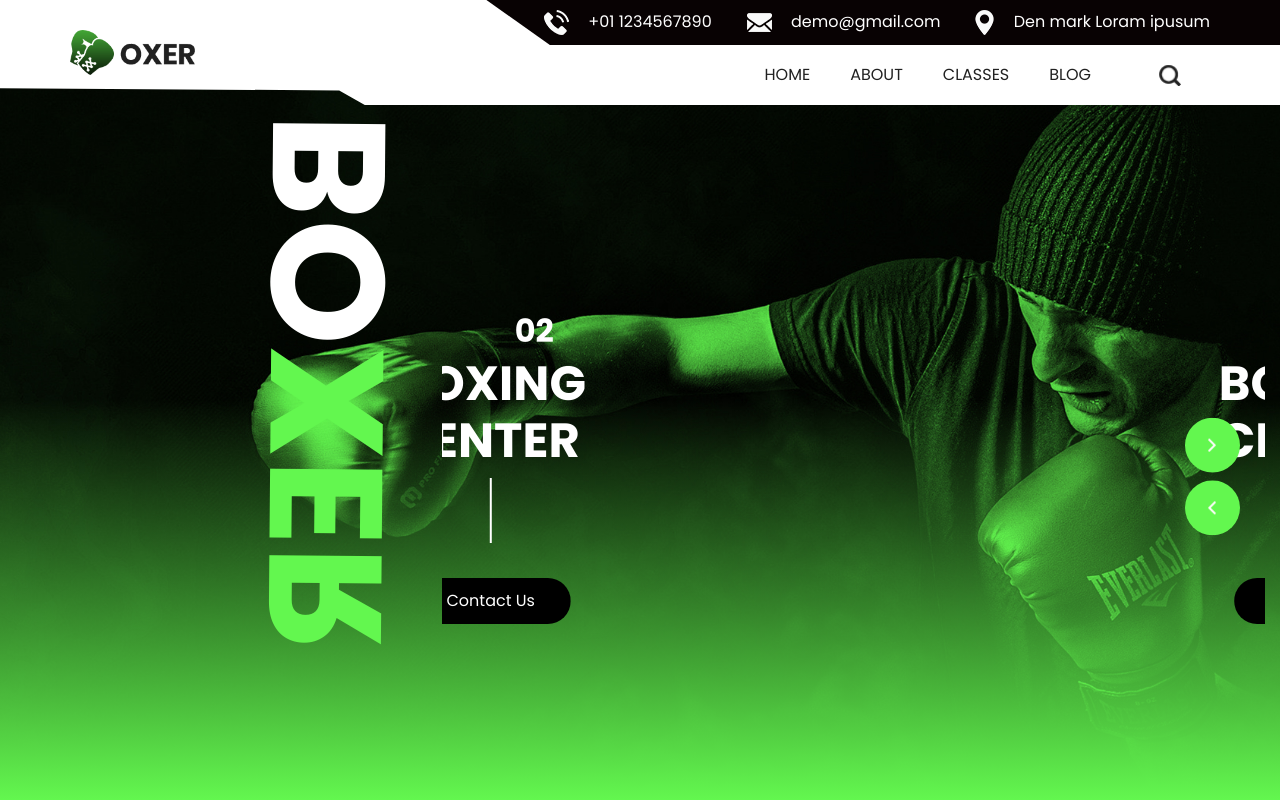
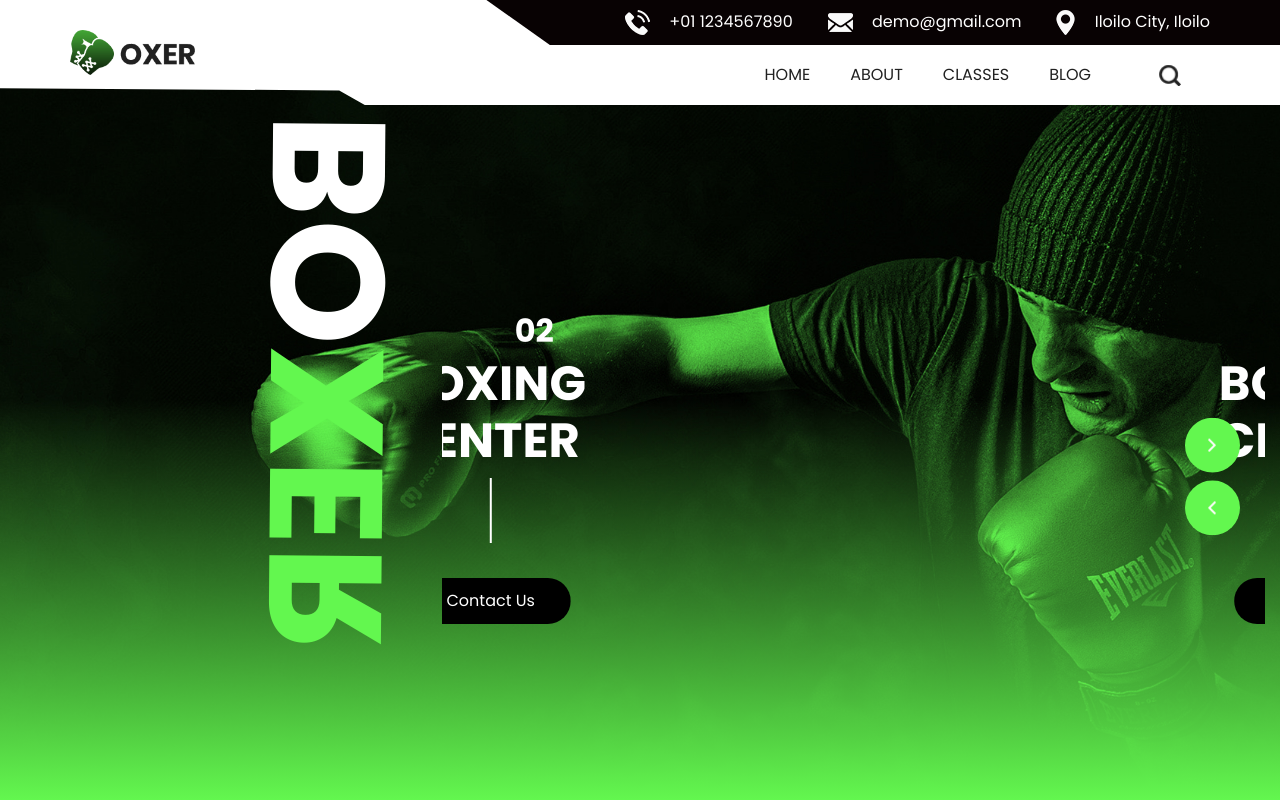
Before and after one commit to yesiam22/firstwebsite_portes, a plain HTML site: page index.html in a window 1280 px wide. Shown: the top 800 px of the page. Drawn offline with nearby package versions, Linux system fonts and the light colour scheme; some packages are replaced by stand-ins of ours; a web font is replaced by a local one.

Commit message:
Update index.html

```diff
--- a/index.html
+++ b/index.html
@@ -55,7 +55,7 @@
                 <li class="">
                   <a class="" href="">
                     <img src="images/location.png" alt="" />
-                    <span>Den mark Loram ipusum</span>
+                    <span>Iloilo City, Iloilo</span>
                   </a>
                 </li>
               </ul>
```
